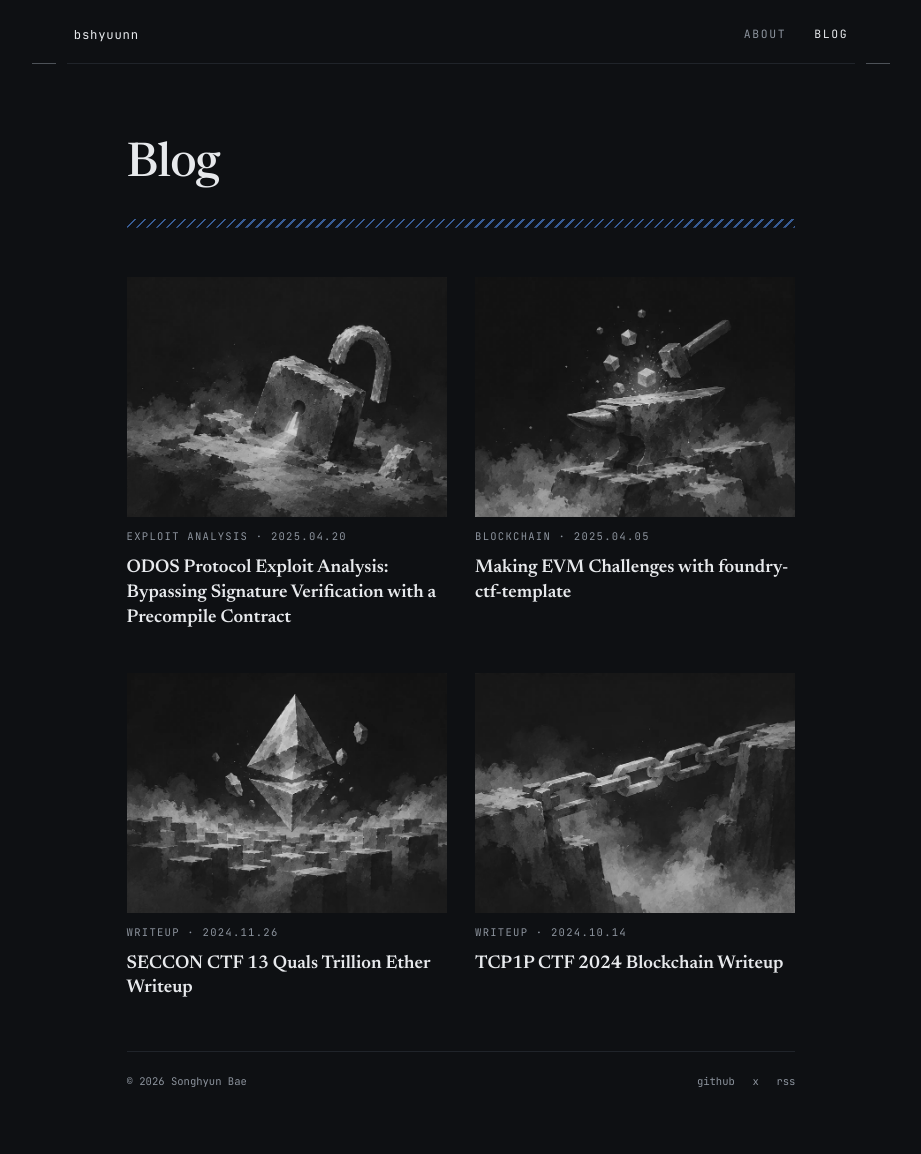
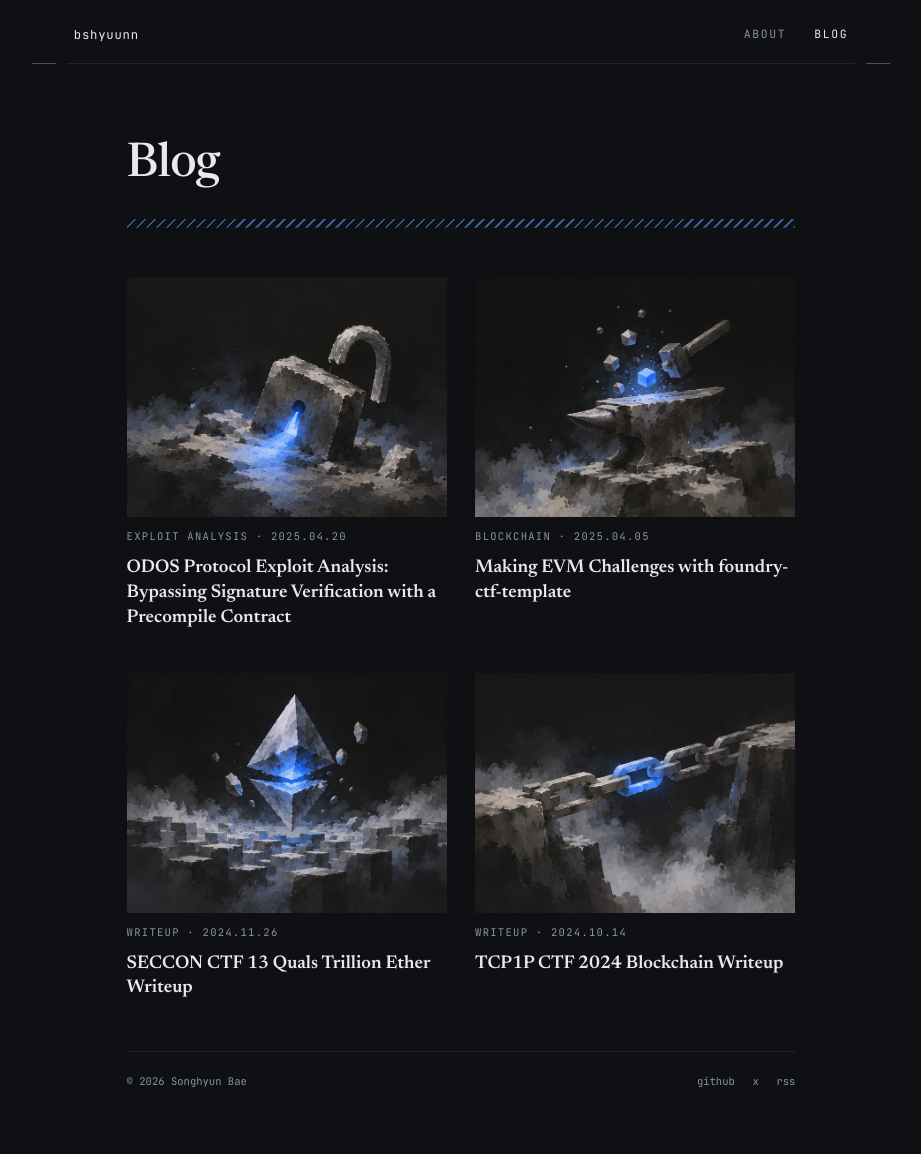
Before and after one commit to bshyuunn/bshyuunn.github.io, a Jekyll site: the page built from blog.md, in a window 1280 px wide. Shown: the whole page, without its empty margins (179-1100 px from the left). Built offline with Jekyll 4.4.1, drawn with Linux system fonts in a browser that asks for light colours; some web fonts are replaced.

Commit message:
Keep cover images in color on blog listing cards

```diff
--- a/assets/css/site.css
+++ b/assets/css/site.css
@@ -198,7 +198,7 @@ section h2 {
 .card { display: flex; flex-direction: column; gap: 12px; }
 .card:hover { text-decoration: none; }
 .card:hover .t { text-decoration: underline; text-decoration-thickness: 1px; text-underline-offset: 4px; }
-.cover { width: 100%; aspect-ratio: 4 / 3; object-fit: cover; display: block; filter: grayscale(1); }
+.cover { width: 100%; aspect-ratio: 4 / 3; object-fit: cover; display: block; }
 .cover.gen {
   filter: none; border: 1px solid var(--line); padding: 24px;
   display: flex; align-items: flex-end;
```
